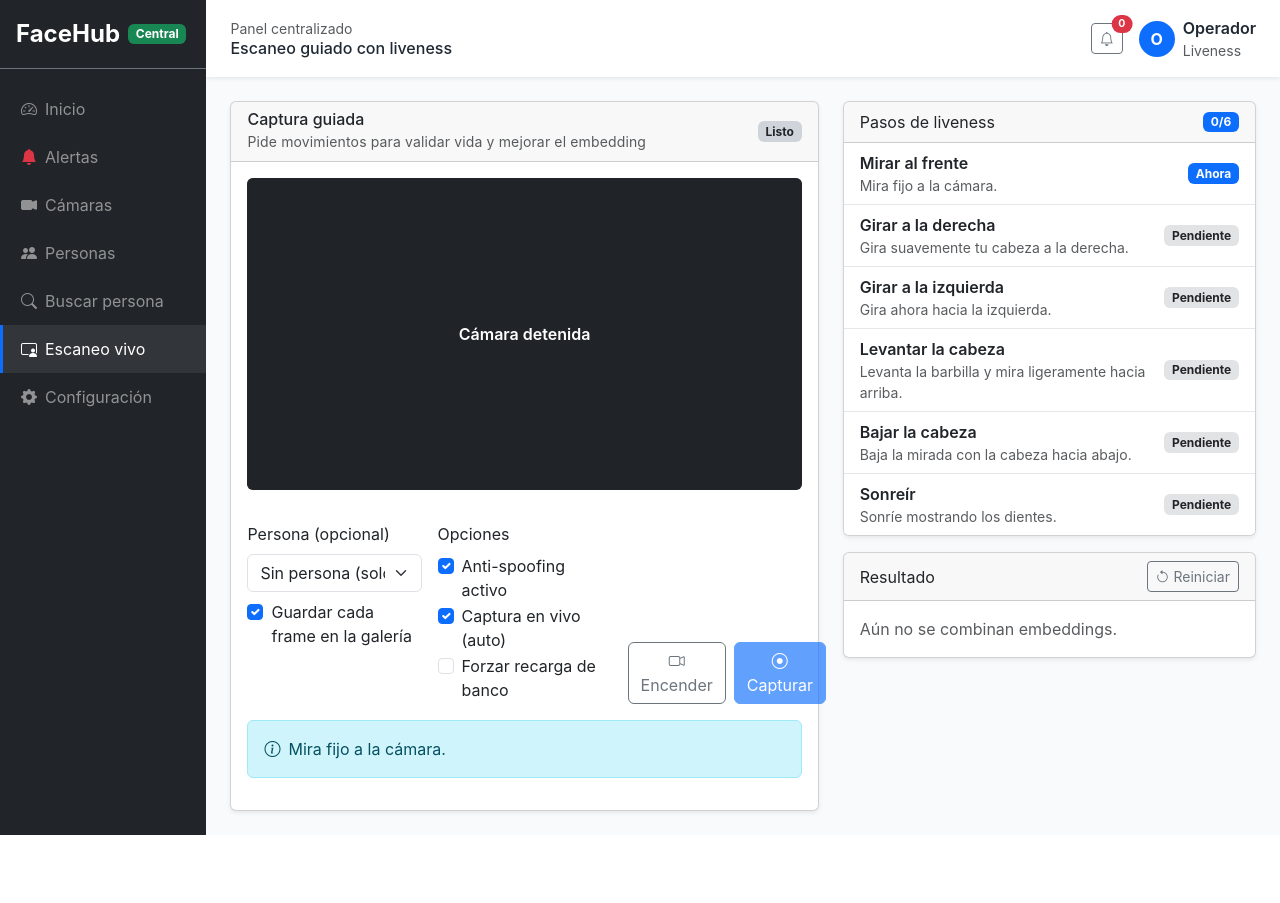
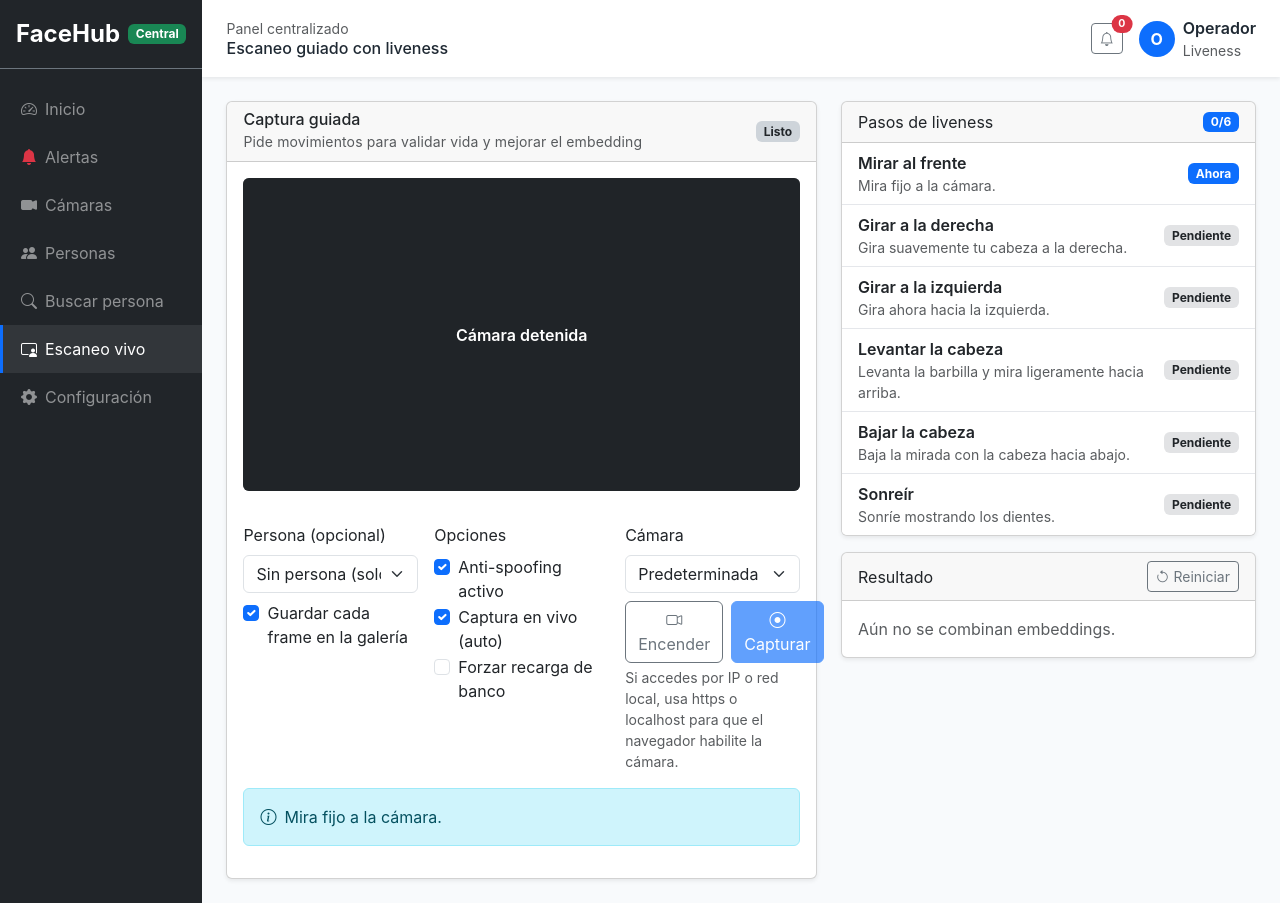
Before and after one commit to mntsbf/automatizar, a Flask app: page /scan in a window 1280 px wide. Before the commit the page ends 835 px from the top, so only its background shows below. Run offline with Flask 3, Linux system fonts and the light colour scheme; data that the repository does not hold is empty.

Commit message:
Improve camera detection UX in live scanner

```diff
--- a/backend/frontend/static/scanner.js
+++ b/backend/frontend/static/scanner.js
@@ -31,6 +31,16 @@ const saveCheck = document.getElementById('scan-save');
 const liveCheck = document.getElementById('scan-live');
 const refreshCheck = document.getElementById('scan-refresh');
 const autoCheck = document.getElementById('scan-auto');
+const deviceSelect = document.getElementById('scan-device');
+
+const overlayText = document.querySelector('#scan-overlay span');
+
+const cameraHints = {
+  insecure:
+    'El navegador bloqueó la cámara en HTTP. Abre el panel en https:// o usa localhost para permitir el acceso.',
+  denied: 'Permiso de cámara denegado. Autoriza el uso de cámara en el navegador y vuelve a intentarlo.',
+  notfound: 'No se encontraron dispositivos de cámara disponibles.',
+};
 
 function setStatus(text, color = 'secondary') {
   statusBadge.textContent = text;
@@ -90,9 +100,35 @@ async function loadPersons() {
   }
 }
 
+async function loadDevices() {
+  if (!deviceSelect || !navigator.mediaDevices?.enumerateDevices) return;
+  deviceSelect.innerHTML = '<option value="">Predeterminada</option>';
+  try {
+    const devices = await navigator.mediaDevices.enumerateDevices();
+    const videos = devices.filter((d) => d.kind === 'videoinput');
+    videos.forEach((v, idx) => {
+      const opt = document.createElement('option');
+      opt.value = v.deviceId;
+      opt.textContent = v.label || `Cámara ${idx + 1}`;
+      deviceSelect.appendChild(opt);
+    });
+    if (!videos.length) setStatus(cameraHints.notfound, 'danger');
+  } catch (err) {
+    console.error('enumerateDevices failed', err);
+  }
+}
+
 async function startCamera() {
+  if (!navigator.mediaDevices?.getUserMedia) {
+    setStatus('Este navegador no soporta cámara', 'danger');
+    overlay.hidden = false;
+    if (overlayText) overlayText.textContent = cameraHints.notfound;
+    return;
+  }
   try {
-    stream = await navigator.mediaDevices.getUserMedia({ video: { facingMode: 'user' }, audio: false });
+    const constraints = { video: { facingMode: 'user' }, audio: false };
+    if (deviceSelect?.value) constraints.video = { deviceId: { exact: deviceSelect.value } };
+    stream = await navigator.mediaDevices.getUserMedia(constraints);
     video.srcObject = stream;
     overlay.hidden = true;
     captureBtn.disabled = false;
@@ -100,8 +136,13 @@ async function startCamera() {
     if (autoCheck?.checked) startLiveLoop();
   } catch (err) {
     console.error('camera error', err);
-    setStatus('Sin cámara', 'danger');
+    let msg = 'Sin cámara';
+    if (!window.isSecureContext) msg = cameraHints.insecure;
+    else if (err.name === 'NotAllowedError') msg = cameraHints.denied;
+    else if (err.name === 'NotFoundError') msg = cameraHints.notfound;
+    setStatus(msg, 'danger');
     overlay.hidden = false;
+    if (overlayText) overlayText.textContent = msg;
   }
 }
 
@@ -111,6 +152,7 @@ function stopCamera() {
     stream = null;
   }
   overlay.hidden = false;
+  if (overlayText) overlayText.textContent = 'Cámara detenida';
   captureBtn.disabled = true;
   setStatus('Cámara detenida', 'secondary');
   stopLiveLoop();
@@ -284,3 +326,4 @@ if (autoCheck)
 
 renderSteps();
 loadPersons();
+loadDevices();
--- a/backend/frontend/templates/scanner.html
+++ b/backend/frontend/templates/scanner.html
@@ -45,9 +45,16 @@
               <label class="form-check-label" for="scan-refresh">Forzar recarga de banco</label>
             </div>
           </div>
-          <div class="col-md-4 d-flex align-items-end gap-2">
-            <button class="btn btn-outline-secondary w-100" id="scan-start"><i class="bi bi-camera-video"></i> Encender</button>
-            <button class="btn btn-primary w-100" id="scan-capture" disabled><i class="bi bi-record-circle"></i> Capturar</button>
+          <div class="col-md-4">
+            <label class="form-label">Cámara</label>
+            <select class="form-select mb-2" id="scan-device">
+              <option value="">Predeterminada</option>
+            </select>
+            <div class="d-flex gap-2">
+              <button class="btn btn-outline-secondary w-100" id="scan-start"><i class="bi bi-camera-video"></i> Encender</button>
+              <button class="btn btn-primary w-100" id="scan-capture" disabled><i class="bi bi-record-circle"></i> Capturar</button>
+            </div>
+            <div class="form-text">Si accedes por IP o red local, usa https o localhost para que el navegador habilite la cámara.</div>
           </div>
         </div>
         <div class="alert alert-info mt-3 d-flex align-items-center gap-2" id="scan-hint">
```
Also changed, not shown: README.md.
